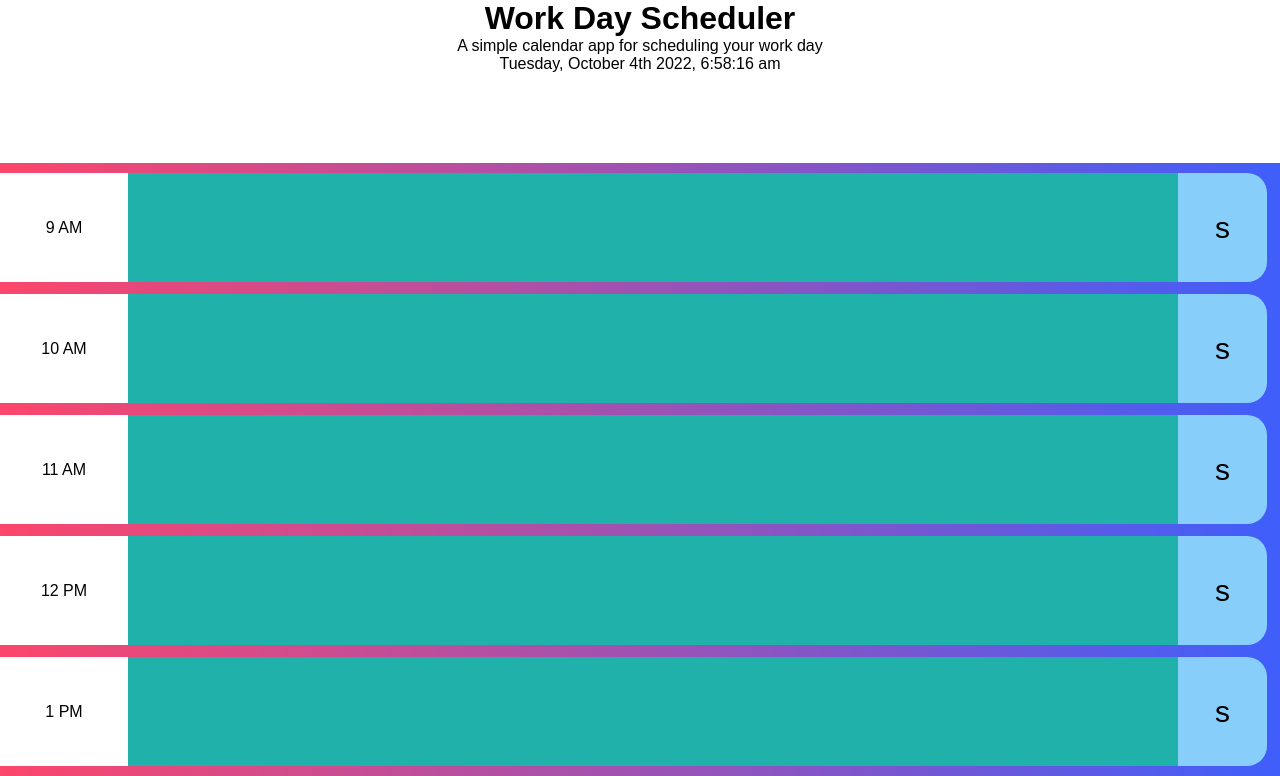
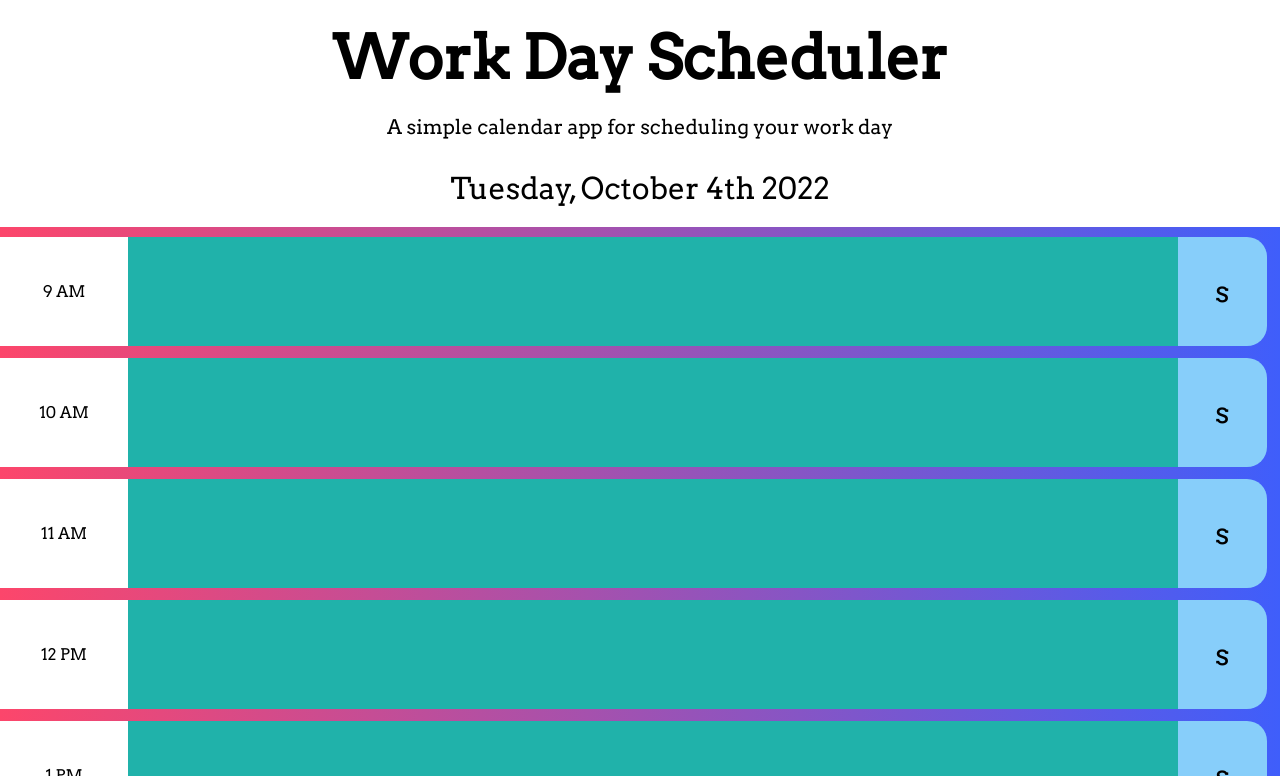
Before and after one commit to AJManzione/Work-Day-Scheduler, a plain HTML site: page index.html in a window 1280 px wide. Shown: the top 776 px of the page. Drawn offline with nearby package versions, Linux system fonts and the light colour scheme.

Commit message:
styling updates for calender display and header

```diff
--- a/assets/script.js
+++ b/assets/script.js
@@ -1,4 +1,4 @@
-$("#date-my").text(moment().format("dddd, MMMM Do YYYY, h:mm:ss a"));
+$("#date-my").text(moment().format("dddd, MMMM Do YYYY"));
 
 var NineAm
 var TenAm
--- a/assets/style.css
+++ b/assets/style.css
@@ -1,23 +1,46 @@
+
+
+
 * {
     padding: 0%;
     margin: 0%;
-    font-family:Arial, Helvetica, sans-serif;
+    font-family:Arvo;
     box-sizing: border-box;
-}
+    }
+
 
 
 .jumbotron {
+    display: flex;
+    flex-direction: column;
+    flex-wrap: wrap;
     text-align: center;
-    padding-bottom: 80px;
-    margin-bottom: 10px;
+    padding-bottom: 20px;
+    background-color:white;
 }
+
+.display-3 {
+    padding-top: 20px;
+    font-size: 60px;
+}
+
+.lead {
+    padding:20px 0 30px 0 ;
+    font-size: 20px;
+}
+
+#date-my {
+    font-size: 30px;
+}
+
 
 input[type='text'] {
     width: 82%;
     height: 100%;
     border: none;
     outline: none;
-    font-size: 55px;
+    font-size: 3.5vw;
+    padding-left: 10px;
     background-color: lightseagreen
 }
 
@@ -39,7 +62,15 @@ input[type='text'] {
     height: 100%;
     border: none;
     border-radius: 0 20px 20px 0 ;
-    background-color:lightskyblue
+    background-color:lightskyblue;
+    cursor: pointer;
+}
+
+.container button:hover {
+    border: 1px dashed yellow ;
+    transition: .3s;
+    transition-timing-function: ease-in-out;
+
 }
 
 .time-blocks {
--- a/index.html
+++ b/index.html
@@ -4,7 +4,8 @@
     <meta charset="UTF-8" />
     <meta name="viewport" content="width=device-width, initial-scale=1.0" />
     <meta http-equiv="X-UA-Compatible" content="ie=edge" />
-    <link rel="stylesheet" href="/assets/style.css" />
+    <link rel="stylesheet" href='https://fonts.googleapis.com/css?family=Arvo'>
+    <link rel="stylesheet" href="assets/style.css" />
     <title>Work Day Scheduler</title>
     </head>
 
```
Also changed, not shown: assets/fonts/Arvo/Arvo-Bold.ttf (added), assets/fonts/Arvo/Arvo-BoldItalic.ttf (added), assets/fonts/Arvo/Arvo-Italic.ttf (added), assets/fonts/Arvo/Arvo-Regular.ttf (added), assets/fonts/Arvo/OFL.txt (added).
